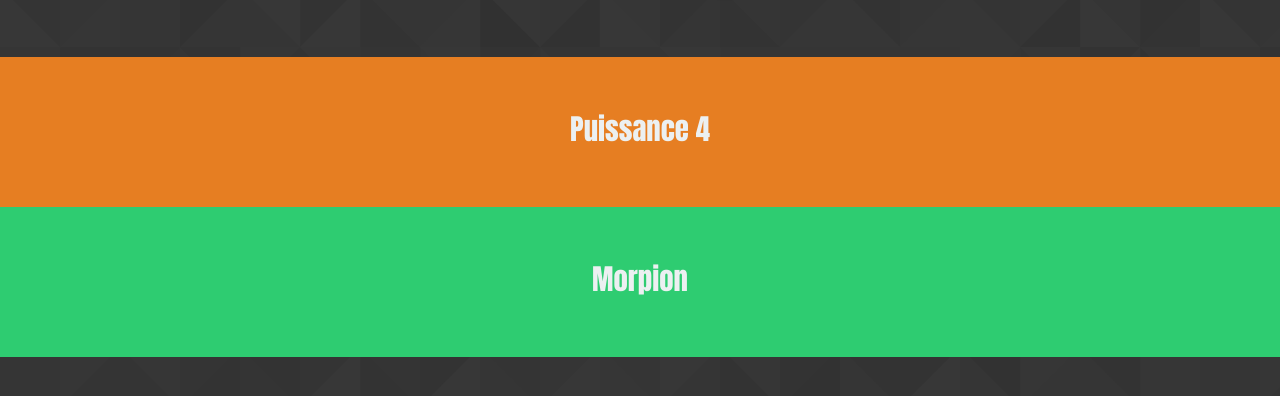
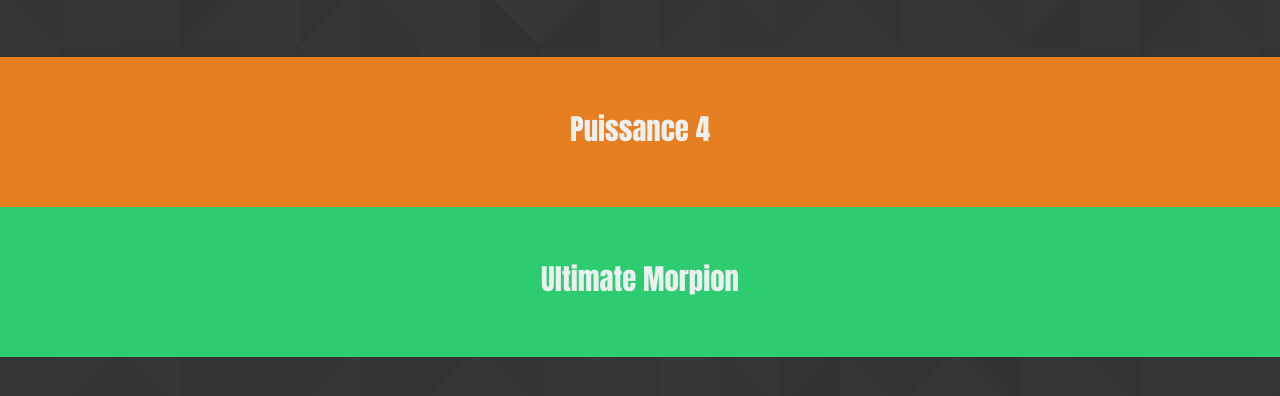
Before and after one commit to Crismos/projet-p4m, a website: page client/client/public/main.html in a window 1280 px wide. Shown: the part 148-544 px from the top of the page. Drawn offline with nearby package versions, Linux system fonts and the light colour scheme; no server answers.

Commit message:
change morpion to ultimate morpion

```diff
--- a/client/client/public/main.html
+++ b/client/client/public/main.html
@@ -17,7 +17,7 @@
 				Puissance 4
 			</div>
 			<div class="choice" alt="morpion">
-				Morpion
+				Ultimate Morpion
 			</div>
 		</div>
 
```
